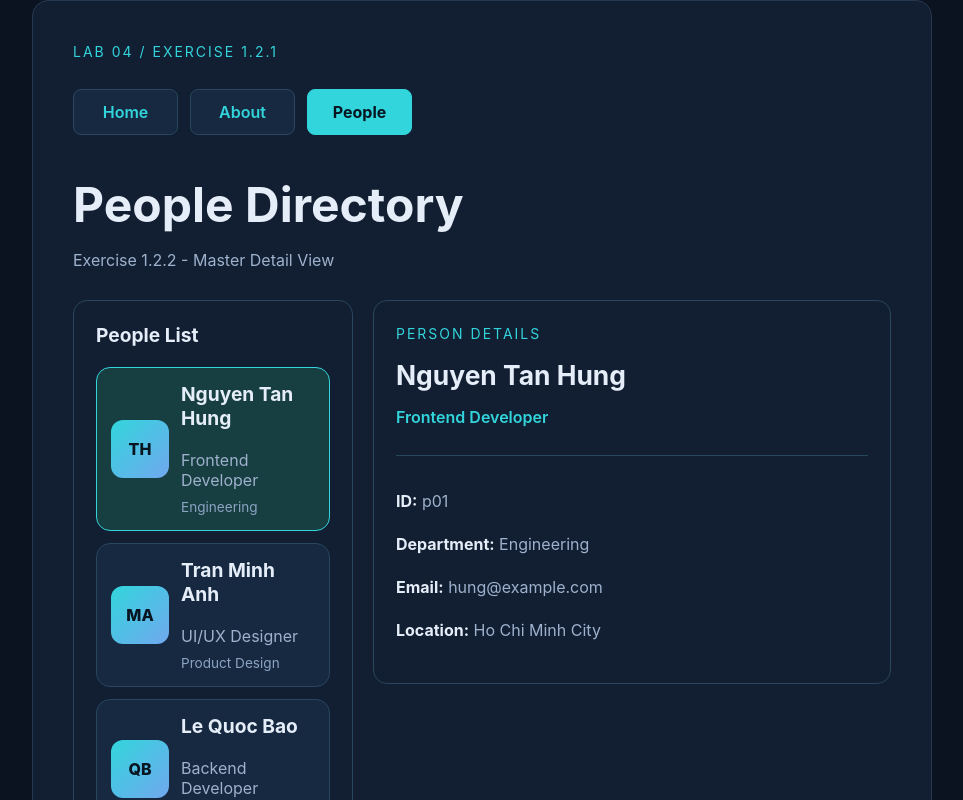
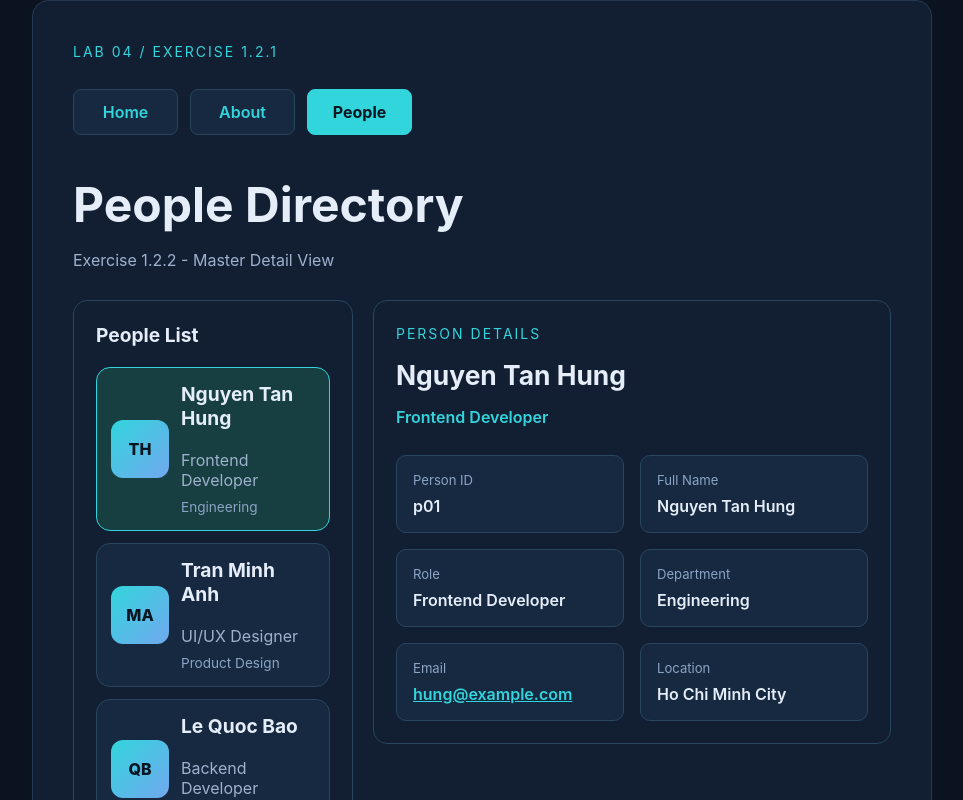
Before and after one commit to tanhung1004/Lab04_EX, a React (Vite) app in the folder Ex1.2_React_Router_v7/: page /people/p01 in a window 1280 px wide. Shown: the top 800 px of the page, without its empty margins (158-1121 px from the left). Built offline with nearby package versions, Linux system fonts and the light colour scheme.

Commit message:
feat(ex1.2.2): add semantic person details and 404 fallback

```diff
--- a/Ex1.2_React_Router_v7/src/App.jsx
+++ b/Ex1.2_React_Router_v7/src/App.jsx
@@ -10,6 +10,7 @@ import HomePage from "./pages/HomePage";
 import AboutPage from "./pages/AboutPage";
 import PeopleListPage from "./pages/PeopleListPage";
 import PersonDetailPage from "./pages/PersonDetailPage";
+import NotFoundPage from "./pages/NotFoundPage";
 
 export default function App() {
   return (
@@ -23,7 +24,6 @@ export default function App() {
             element={<AboutPage />}
           />
 
-          {/* Master-Detail nested routes */}
           <Route
             path="people"
             element={<PeopleListPage />}
@@ -46,6 +46,12 @@ export default function App() {
               element={<PersonDetailPage />}
             />
           </Route>
+
+          {/* Global 404 fallback */}
+          <Route
+            path="*"
+            element={<NotFoundPage />}
+          />
         </Route>
       </Routes>
     </BrowserRouter>
--- a/Ex1.2_React_Router_v7/src/pages/NotFoundPage.jsx
+++ b/Ex1.2_React_Router_v7/src/pages/NotFoundPage.jsx
@@ -0,0 +1,37 @@
+
+import { Link } from "react-router";
+
+export default function NotFoundPage({ personId }) {
+  const isPersonNotFound = Boolean(personId);
+
+  return (
+    <section
+      className="detail-panel not-found-page"
+      role="status"
+      aria-labelledby="not-found-title"
+    >
+      <span className="error-code">404</span>
+
+      <h2 id="not-found-title">
+        {isPersonNotFound
+          ? "Person Not Found"
+          : "Page Not Found"}
+      </h2>
+
+      <p>
+        {isPersonNotFound
+          ? `No person exists with ID: ${personId}`
+          : "The requested page does not exist."}
+      </p>
+
+      <Link
+        to={isPersonNotFound ? "/people" : "/"}
+        className="back-button"
+      >
+        {isPersonNotFound
+          ? "Back to People List"
+          : "Back to Home"}
+      </Link>
+    </section>
+  );
+}
--- a/Ex1.2_React_Router_v7/src/pages/PersonDetailPage.jsx
+++ b/Ex1.2_React_Router_v7/src/pages/PersonDetailPage.jsx
@@ -1,24 +1,20 @@
 
 import { useParams } from "react-router";
 import { people } from "../data/people";
+import NotFoundPage from "./NotFoundPage";
 
 export default function PersonDetailPage() {
-  // Extract dynamic ID from URL
+  // Get ID from the dynamic route
   const { id } = useParams();
 
-  // Find the selected person
+  // Find the matching person
   const person = people.find(
     (item) => item.id === id
   );
 
-  // Temporary fallback - improved in M11
+  // Handle invalid person ID
   if (!person) {
-    return (
-      <section className="detail-panel">
-        <h2>Person Not Found</h2>
-        <p>No person exists with ID: {id}</p>
-      </section>
-    );
+    return <NotFoundPage personId={id} />;
   }
 
   return (
@@ -38,23 +34,42 @@ export default function PersonDetailPage() {
         {person.role}
       </p>
 
-      <div className="detail-fields">
-        <p>
-          <strong>ID:</strong> {person.id}
-        </p>
+      {/* Semantic HTML Definition List */}
+      <dl className="detail-definition-list">
+        <div>
+          <dt>Person ID</dt>
+          <dd>{person.id}</dd>
+        </div>
 
-        <p>
-          <strong>Department:</strong> {person.department}
-        </p>
+        <div>
+          <dt>Full Name</dt>
+          <dd>{person.name}</dd>
+        </div>
 
-        <p>
-          <strong>Email:</strong> {person.email}
-        </p>
+        <div>
+          <dt>Role</dt>
+          <dd>{person.role}</dd>
+        </div>
 
-        <p>
-          <strong>Location:</strong> {person.location}
-        </p>
-      </div>
+        <div>
+          <dt>Department</dt>
+          <dd>{person.department}</dd>
+        </div>
+
+        <div>
+          <dt>Email</dt>
+          <dd>
+            <a href={`mailto:${person.email}`}>
+              {person.email}
+            </a>
+          </dd>
+        </div>
+
+        <div>
+          <dt>Location</dt>
+          <dd>{person.location}</dd>
+        </div>
+      </dl>
     </section>
   );
 }
--- a/Ex1.2_React_Router_v7/src/styles/index.css
+++ b/Ex1.2_React_Router_v7/src/styles/index.css
@@ -321,3 +321,89 @@ p {
     padding: 16px;
   }
 }
+
+
+/* ==========================================
+   M11 - SEMANTIC DETAIL & 404 FALLBACK
+========================================== */
+
+.detail-definition-list {
+  display: grid;
+  grid-template-columns: repeat(2, minmax(0, 1fr));
+  gap: 16px;
+  margin: 28px 0 0;
+}
+
+.detail-definition-list > div {
+  min-width: 0;
+  padding: 16px;
+  border: 1px solid #28465e;
+  border-radius: 10px;
+  background: #172940;
+}
+
+.detail-definition-list dt {
+  margin-bottom: 8px;
+  color: #8ca4c4;
+  font-size: 0.82rem;
+}
+
+.detail-definition-list dd {
+  margin: 0;
+  color: #e5edf8;
+  font-weight: 600;
+  overflow-wrap: anywhere;
+}
+
+.detail-definition-list dd a {
+  color: #32d5dc;
+}
+
+/* 404 fallback */
+
+.not-found-page {
+  display: flex;
+  flex-direction: column;
+  align-items: flex-start;
+  justify-content: center;
+}
+
+.error-code {
+  color: #fb7185;
+  font-size: 3.5rem;
+  font-weight: 800;
+}
+
+.not-found-page h2 {
+  margin: 12px 0;
+}
+
+.not-found-page p {
+  line-height: 1.6;
+}
+
+.back-button {
+  display: inline-block;
+  margin-top: 16px;
+  padding: 12px 20px;
+  border-radius: 8px;
+  background: #32d5dc;
+  color: #071521;
+  font-weight: 700;
+  text-decoration: none;
+}
+
+.back-button:hover {
+  background: #68e5e9;
+}
+
+.back-button:focus-visible {
+  outline: 3px solid #ffe28c;
+  outline-offset: 3px;
+}
+
+@media (max-width: 700px) {
+  .detail-definition-list {
+    grid-template-columns: 1fr;
+  }
+}
```
